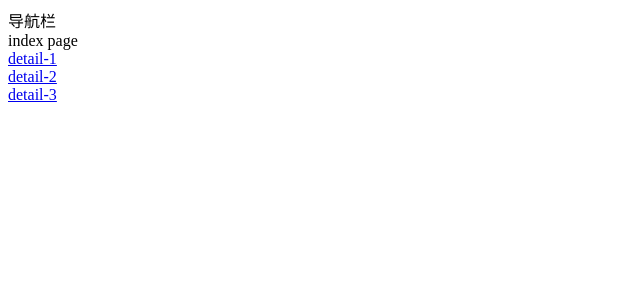
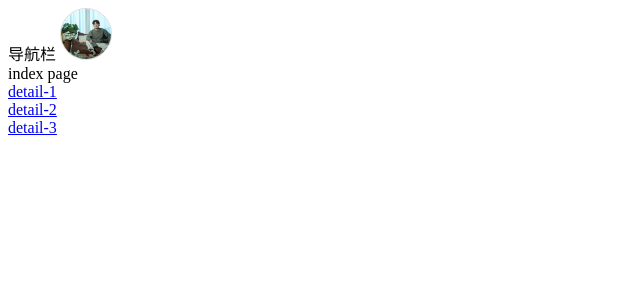
Before and after one commit to Sheep-zh/nuxt3, a Nuxt app: page / in a window 1280 px wide. Shown: the top 300 px of the page, without its empty margins (0-640 px from the left). Built offline with nearby package versions, Linux system fonts and the light colour scheme.

Commit message:
feat: 静态资源

```diff
--- a/layouts/default.vue
+++ b/layouts/default.vue
@@ -1,6 +1,24 @@
 <template>
   <div>
-    <nav>导航栏</nav>
+    <nav>
+      导航栏
+      <div class="avatar_layout" >
+        <img  class="avatar" src="~/assets/author.jpeg" alt="avatar"/>
+      </div>
+    </nav>
     <slot />
   </div>
 </template>
+<style scoped>
+.avatar_layout {
+  display: inline-block;
+  overflow:hidden;
+  border-radius: 50%;
+  width: 50px;
+  height: 50px;
+  border: 1px solid rgb(218,218,218);
+}
+  .avatar {
+    height: 100%;
+  }
+</style>
```
Also changed, not shown: assets/author.jpeg (added).
